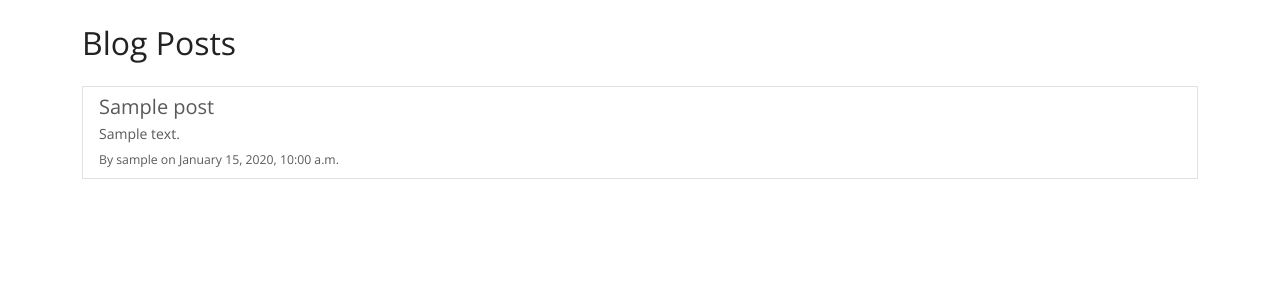
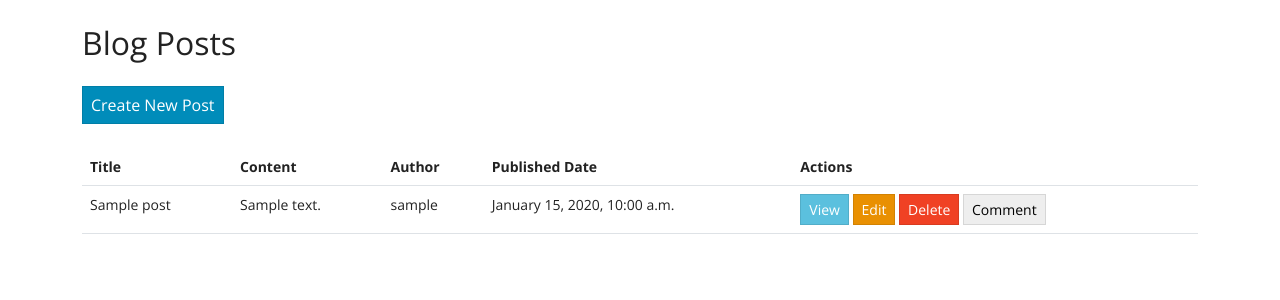
Before and after one commit to yrnmalone0/Alx_DjangoLearnLab, a Django app: page /posts/ in a window 1280 px wide. Shown: the part 56-356 px from the top of the page. Run offline with Django 5.2, Linux system fonts and the light colour scheme; a user stored in the database is signed in; tables that the repository leaves empty hold one stand-in row (values such as "Sample post"); some libraries are stand-ins or nearby versions.

Commit message:
feat(Comment): Added comment functionality

```diff
--- a/django_blog/blog/models.py
+++ b/django_blog/blog/models.py
@@ -27,3 +27,14 @@ def create_or_update_user_profile(sender, instance, created, **kwargs):
         Profile.objects.create(user=instance)
     else:
         instance.profile.save()
+
+
+class Comment(models.Model):
+    post = models.ForeignKey(Post, related_name='comments', on_delete=models.CASCADE)
+    author = models.ForeignKey(User, on_delete=models.CASCADE)
+    content = models.TextField()
+    created_at = models.DateTimeField(auto_now_add=True)
+    updated_at = models.DateTimeField(auto_now=True)
+
+    def __str__(self):
+        return f'Comment by {self.author.username} on {self.post.title}'
--- a/django_blog/blog/templates/blog/base.html
+++ b/django_blog/blog/templates/blog/base.html
@@ -17,7 +17,7 @@
             <div class="container-fluid">
                 <ul class="navbar-nav fw-semi-bold">
                     <li class="nav-item"><a class="nav-link text-white" href="{% url "" %}">Home</a></li>
-                    <li class="nav-item"><a class="nav-link text-white" href="/create_blog">Blog Posts</a></li>
+                    <li class="nav-item"><a class="nav-link text-white" href="{% url 'posts' %}">Blog Posts</a></li>
                 </ul>
                 <ul class="navbar-nav">
                     {% if user.is_authenticated %}
--- a/django_blog/blog/templates/blog/listing_post.html
+++ b/django_blog/blog/templates/blog/listing_post.html
@@ -4,18 +4,40 @@
 {% block content %}
 <h2 class="mb-4">Blog Posts</h2>
 
+<a href="{% url 'create-post' %}" class="btn btn-primary mb-4">Create New Post</a>
+
 {% if posts %}
-    <div class="list-group">
+<table class="table table-hover">
+    <thead>
+        <tr>
+            <th scope="col">Title</th>
+            <th scope="col">Content</th>
+            <th scope="col">Author</th>
+            <th scope="col">Published Date</th>
+            <th scope="col">Actions</th>
+        </tr>
+    </thead>
+    <tbody>
         {% for post in posts %}
-            <a href="#" class="list-group-item list-group-item-action mb-2">
-                <h5 class="mb-1">{{ post.title }}</h5>
-                <p class="mb-1">{{ post.content|truncatewords:20 }}</p>
-                <small>By {{ post.author.username }} on {{ post.published_date|date:"F j, Y, g:i a" }}</small>
-            </a>
+        <tr>
+            <td>{{ post.title }}</td>
+            <td>{{ post.content|truncatewords:10 }}</td>
+            <td>{{ post.author.username }}</td>
+            <td>{{ post.published_date|date:"F j, Y, g:i a" }}</td>
+            <td>
+                <a href="{% url 'post-detail' post.pk %}" class="btn btn-info btn-sm">View</a>
+                <a href="{% url 'update-post' post.pk %}" class="btn btn-warning btn-sm">Edit</a>
+                <a href="{% url 'delete-post' post.pk %}" class="btn btn-danger btn-sm">Delete</a>
+                <a href="{% url 'comment' post.id %}" class="btn btn-secondary btn-sm">Comment</a>
+            </td>
+        </tr>
+    </tbody>
         {% endfor %}
-    </div>
+</table>
 {% else %}
     <p>No posts available.</p>
 {% endif %}
 
+
+
 {% endblock %}
--- a/django_blog/blog/templates/blog/post_delete.html
+++ b/django_blog/blog/templates/blog/post_delete.html
@@ -4,7 +4,7 @@
 {% block title %} Django Blog | Delete Post {% endblock %}
 
 {% block content %}
-    <h2>Delete Post</h2>
+    <h4>Delete Post</h4>
     <p>Are you sure you want to delete the post "{{ post.title }}"?</p>
     <form method="post">
         {% csrf_token %}
--- a/django_blog/blog/urls.py
+++ b/django_blog/blog/urls.py
@@ -1,7 +1,7 @@
 from django.urls import path
 
 from . import views
-from .views import CreateView, ListView, DetailView, UpdateView, DeleteView
+from .views import PostCreateView, PostListView, PostDetailView, PostUpdateView, PostDeleteView, CommentCreateView, CommentListView, EditCommentView, DeleteCommentView
 
 urlpatterns = [
     path('', views.homepage, name=""),
@@ -10,9 +10,13 @@ urlpatterns = [
     path('user-logout', views.user_logout, name="user-logout"),
     path('dashboard', views.dashboard, name="dashboard"),
     path('profile', views.profile, name="profile"),
-    path('post/new/', CreateView.as_view(), name="create-post"),
-    path('posts/', ListView.as_view(), name="posts"),
-    path('post/<int:pk>/', DetailView.as_view(), name="post-detail"),
-    path('post/<int:pk>/update/', UpdateView.as_view(), name="update-post"),
-    path('post/<int:pk>/delete/', DeleteView.as_view(), name="delete-post"),
+    path('post/new/', PostCreateView.as_view(), name="create-post"),
+    path('posts/', PostListView.as_view(), name="posts"),
+    path('post/<int:pk>/', PostDetailView.as_view(), name="post-detail"),
+    path('post/<int:pk>/update/', PostUpdateView.as_view(), name="update-post"),
+    path('post/<int:pk>/delete/', PostDeleteView.as_view(), name="delete-post"),
+    path('post/<int:post_id>/comments/new', CommentCreateView.as_view(), name="comment"),
+    path('post/<int:post_id>/comments/', CommentListView.as_view(), name="comments"),
+    path('post/<int:pk>/comments/edit/', EditCommentView.as_view(), name="edit-comment"),
+    path('post/<int:pk>/comments/delete/', DeleteCommentView.as_view(), name="delete-comment"),
 ]
--- a/django_blog/blog/views.py
+++ b/django_blog/blog/views.py
@@ -1,12 +1,12 @@
 from django.shortcuts import render, redirect
-from .forms import CreateUserForm, LoginForm, ProfileForm, PostForm
+from .forms import CreateUserForm, LoginForm, ProfileForm, PostForm, CommentForm
 from django.contrib.auth.decorators import login_required
 from django.contrib import messages
 
 # Authentication imports
 from django.contrib.auth import authenticate, login, logout
 
-from .models import Post
+from .models import Post, Comment
 from django.views.generic.edit import CreateView, UpdateView, DeleteView
 from django.views.generic import ListView, DetailView
 from django.contrib.auth.mixins import LoginRequiredMixin, UserPassesTestMixin
@@ -99,7 +99,7 @@ def profile(request):
 
 
 # - Create Post View
-class CreateView(LoginRequiredMixin, CreateView):
+class PostCreateView(LoginRequiredMixin, CreateView):
     model = Post
     form_class = PostForm
     template_name = 'blog/creating_post.html'
@@ -112,21 +112,21 @@ class CreateView(LoginRequiredMixin, CreateView):
 
 
 # - List Posts View
-class ListView(LoginRequiredMixin, ListView):
+class PostListView(LoginRequiredMixin, ListView):
     model = Post
     template_name = 'blog/listing_post.html'
     context_object_name = 'posts'
 
 
 # - Detail Post View
-class DetailView(LoginRequiredMixin, DetailView):
+class PostDetailView(LoginRequiredMixin, DetailView):
     model = Post
-    template_name = 'blog/post_detail.html'
+    template_name = 'blog/viewing_post.html'
     context_object_name = 'post'
 
 
 # - Update Post View
-class UpdateView(LoginRequiredMixin, UserPassesTestMixin, UpdateView):
+class PostUpdateView(LoginRequiredMixin, UserPassesTestMixin, UpdateView):
     model = Post
     form_class = PostForm
     template_name = 'blog/editing_post.html'
@@ -134,8 +134,79 @@ class UpdateView(LoginRequiredMixin, UserPassesTestMixin, UpdateView):
     success_url = reverse_lazy('posts')
 
 
+    def test_func(self):
+        """
+        This function checks whether the logged-in user is the author of the post.
+        """
+        post = self.get_object()
+        return self.request.user == post.author
+
+
 # - Delete Post View
-class DeleteView(LoginRequiredMixin, UserPassesTestMixin, DeleteView):
+class PostDeleteView(LoginRequiredMixin, UserPassesTestMixin, DeleteView):
     model = Post
     template_name = 'blog/post_delete.html'
     success_url = reverse_lazy('posts')
+
+
+    def test_func(self):
+        """
+        This function checks whether the logged-in user is the author of the post.
+        """
+        post = self.get_object()
+        return self.request.user == post.author
+
+
+
+
+
+# - Comment View
+class CommentCreateView(LoginRequiredMixin,CreateView):
+    model = Comment
+    form_class = CommentForm
+    template_name = 'blog/comment.html'
+    success_url = reverse_lazy('posts')
+
+    def form_valid(self, form):
+        form.instance.author = self.request.user
+        post_id = self.kwargs['post_id']
+        post = Post.objects.get(pk=post_id)
+        form.instance.post = post
+        return super().form_valid(form)
+
+
+# Edit Comment View
+class EditCommentView(LoginRequiredMixin, UserPassesTestMixin, UpdateView):
+    model = Comment
+    form_class = CommentForm
+    template_name = 'blog/edit_comment.html'
+    success_url = reverse_lazy('posts')
+
+    def test_func(self):
+        """
+        This function checks whether the logged-in user is the author of the comment.
+        """
+        comment = self.get_object()
+        return self.request.user == comment.author
+
+# List Comments View
+class CommentListView(LoginRequiredMixin, ListView):
+    model = Comment
+    template_name = 'blog/listing_comments.html'
+    context_object_name = 'comments'
+
+
+
+# - Delete Comment View
+class DeleteCommentView(LoginRequiredMixin, UserPassesTestMixin, DeleteView):
+    model = Comment
+    template_name = 'blog/comment_delete.html'
+    success_url = reverse_lazy('posts')
+
+
+    def test_func(self):
+        """
+        This function checks whether the logged-in user is the author of the comment.
+        """
+        comment = self.get_object()
+        return self.request.user == comment.author
```
Also changed, not shown: django_blog/blog/forms.py (+9 -1 lines), django_blog/blog/templates/blog/comment.html (added, +18 -0 lines), django_blog/blog/templates/blog/editing_post.html (+8 -3 lines), django_blog/blog/templates/blog/viewing_post.html (+11 -0 lines), django_blog/blog/migrations/0003_comment.py (added), django_blog/blog/templates/blog/edit_comment.html (added).
